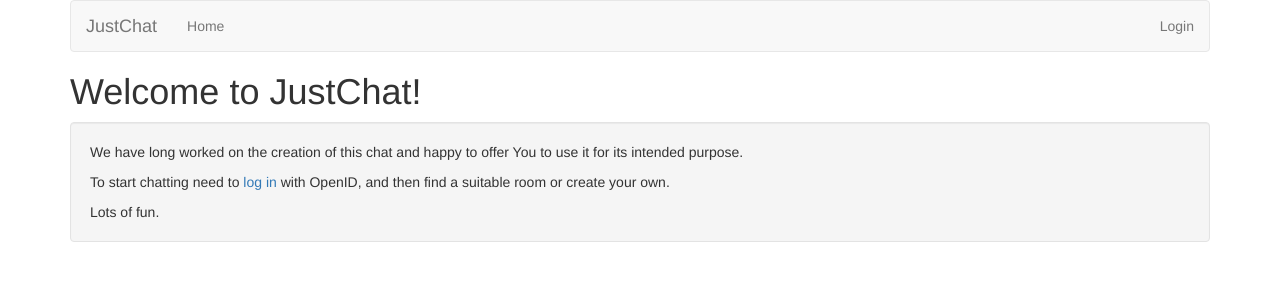
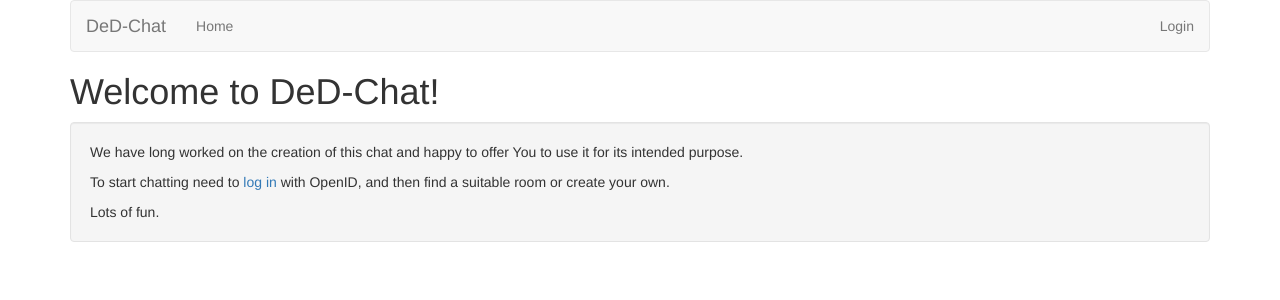
Before and after one commit to DeDuHaNcHiK/just-chat, a Flask app: page / in a window 1280 px wide. Shown: the top 300 px of the page. Run offline with Flask 2, Linux system fonts and the light colour scheme; parts of the project's set-up code (start-up, migrations or seed data) failed here and were passed over; some libraries are stand-ins or nearby versions.

```diff
--- a/app/templates/base.html
+++ b/app/templates/base.html
@@ -1,6 +1,5 @@
 <html>
 <head>
-    {#    <link href="/static/css/bootstrap-theme.min.css" rel="stylesheet">#}
     <link href="/static/css/bootstrap.min.css" rel="stylesheet" media="screen">
     <link href="/static/css/bootstrap-responsive.min.css" rel="stylesheet">
     <link href="/static/css/style.css" rel="stylesheet">
@@ -12,7 +11,7 @@
     <script src="/static/js/timeago.js"></script>
     {% block extra_head %}{% endblock %}
 
-    <title>{% block title %}Welcome{% endblock %} : JustChat</title>
+    <title>{% block title %}Welcome{% endblock %} : DeD-Chat</title>
 </head>
 <body>
 <div class="container">
@@ -25,7 +24,7 @@
                 <span class="icon-bar"></span>
                 <span class="icon-bar"></span>
             </button>
-            <a class="navbar-brand" href="/">JustChat</a>
+            <a class="navbar-brand" href="/">DeD-Chat</a>
         </div>
         <div id="navbar" class="navbar-collapse collapse">
             <ul class="nav navbar-nav">
--- a/app/templates/index.html
+++ b/app/templates/index.html
@@ -1,9 +1,9 @@
 {% extends "base.html" %}
 
-{% block title %}Welcome to JustChat{% endblock %}
+{% block title %}Welcome to DeD-Chat{% endblock %}
 
 {% block content %}
-    <h1>Welcome to JustChat!</h1>
+    <h1>Welcome to DeD-Chat!</h1>
     {% include 'flash_message.html' %}
     {% if g.user.is_authenticated() %}
         <div class="well">
--- a/requirements.txt
+++ b/requirements.txt
@@ -29,6 +29,7 @@ itsdangerous==0.24
 lxml==3.4.1
 pbr==0.10.0
 psycopg2==2.5.4
+pycurl==7.19.5
 python-openid==2.2.5
 pytz==2014.10
 six==1.8.0
```
Also changed, not shown: config.py (+5 -5 lines).
